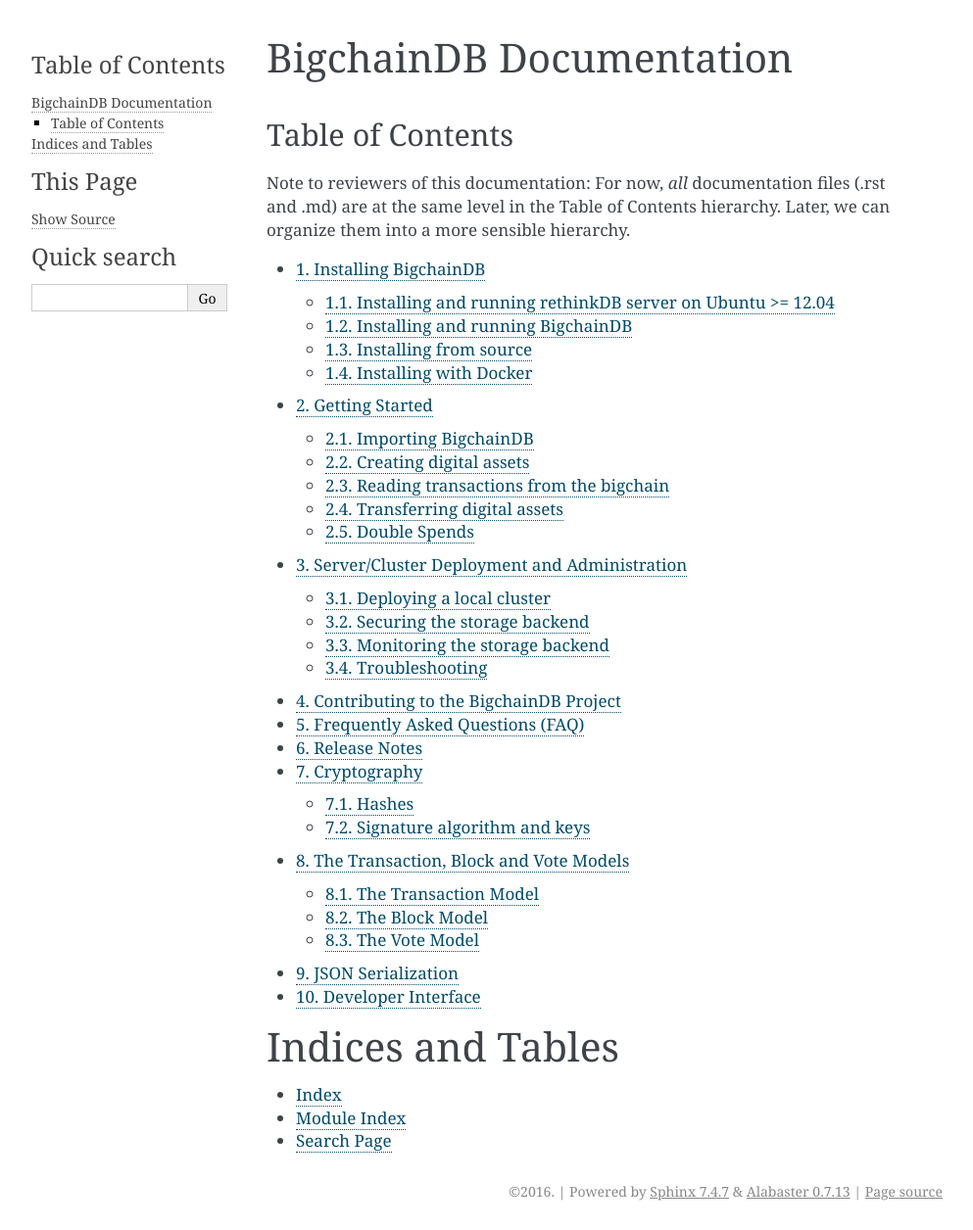
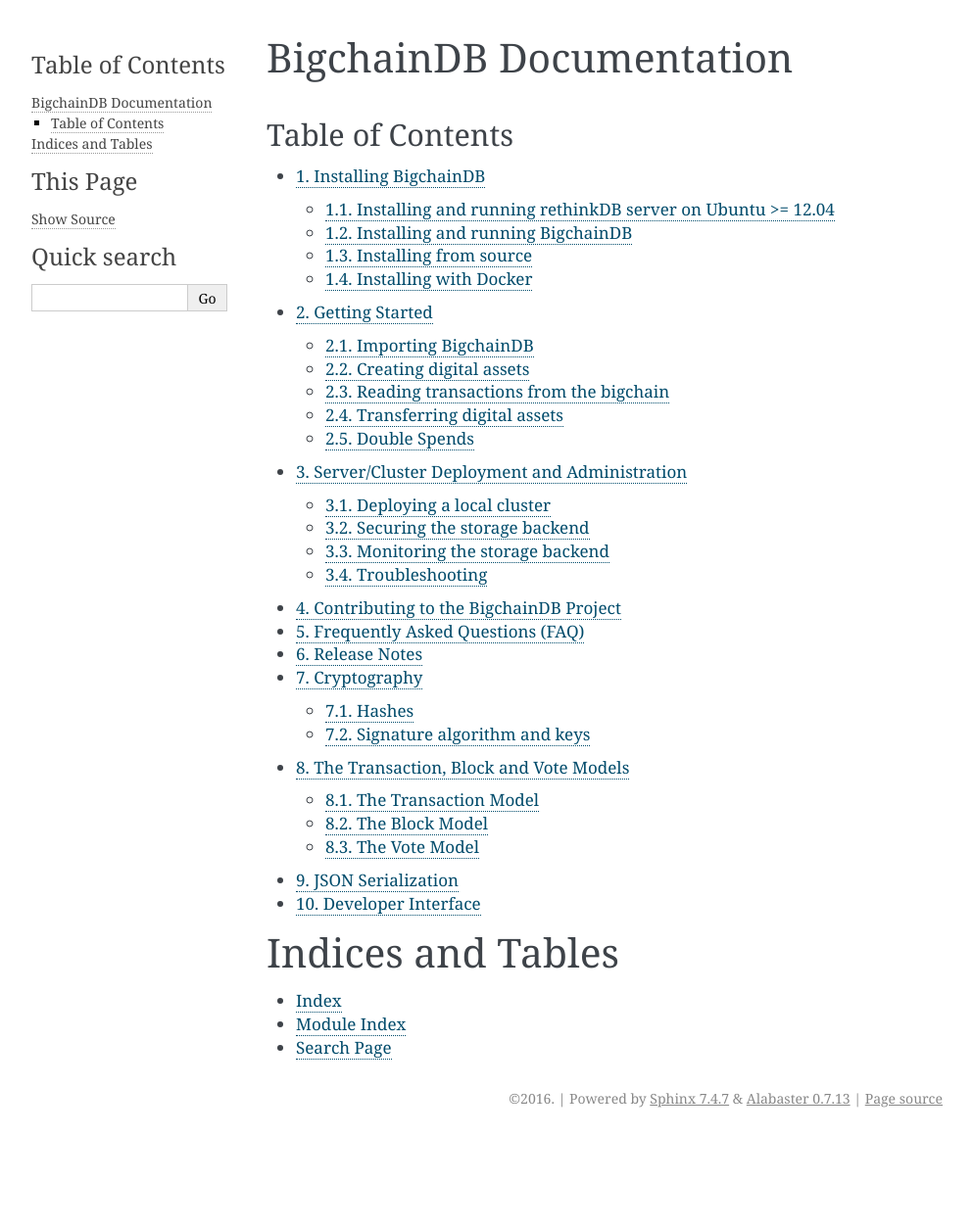
Before and after one commit to bigchaindb/bigchaindb, a Sphinx documentation site: the page built from docs/source/index.rst, in a window 1280 px wide. Shown: the whole page at 98% size, without its empty margins (148-1141 px from the left). Built offline with Sphinx 7.4.7, drawn with Linux system fonts in a browser that asks for light colours; pages that are not in the unit, such as notebooks, are missing from menus; after the commit the page ends 1161 px from its top, so only the background shows below that.

```diff
--- a/docs/source/index.rst
+++ b/docs/source/index.rst
@@ -7,7 +7,6 @@
 Table of Contents
 -----------------
 
-Note to reviewers of this documentation: For now, *all* documentation files (.rst and .md) are  at the same level in the Table of Contents hierarchy. Later, we can organize them into a more sensible hierarchy.
 
 .. toctree::
    :maxdepth: 5
```
